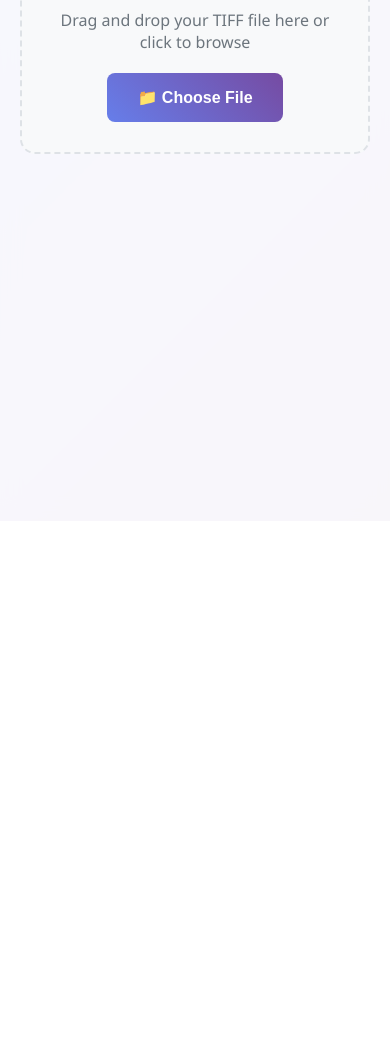
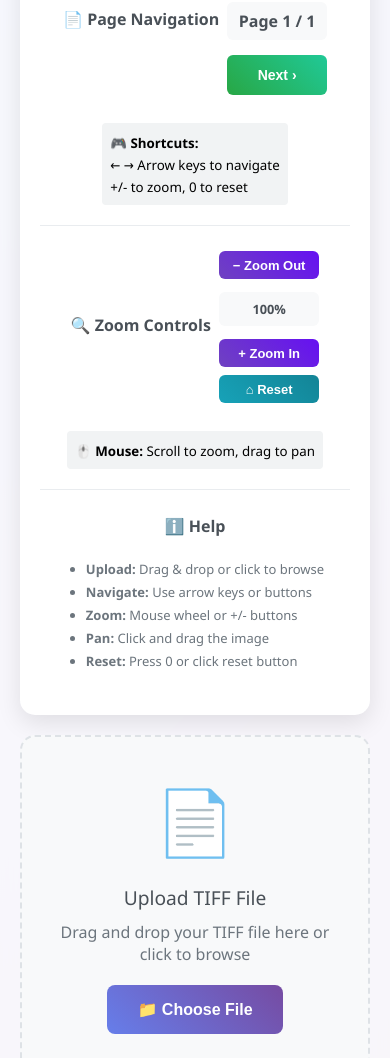
Before and after one commit to GeomageLtd/image2csv, a website: page public/tiff-viewer.html in a window 390 px wide. Shown: the part 323-1381 px from the top of the page. Before the commit the page ends 844 px from the top, so only its background shows below. Drawn offline with Linux system fonts and the light colour scheme.

Commit message:
tiff viewer change orientation vertical to horizontal

```diff
--- a/public/css/tiff-viewer.css
+++ b/public/css/tiff-viewer.css
@@ -1,6 +1,6 @@
 /* ================================
-   TIFF VIEWER STYLES
-   Dedicated styling for the TIFF viewer page
+   TIFF VIEWER STYLES - DESKTOP OPTIMIZED
+   Two-column layout for desktop monitors
    ================================ */
 
 body {
@@ -60,18 +60,43 @@ body {
     transform: translateY(-2px);
 }
 
+/* Two-Column Layout */
+.main-content {
+    display: flex;
+    gap: 20px;
+    height: calc(100vh - 140px); /* Adjust for header height */
+}
+
+.image-panel {
+    flex: 1;
+    display: flex;
+    flex-direction: column;
+    min-width: 0; /* Allows flex item to shrink */
+}
+
+.control-panel {
+    width: 320px;
+    background: white;
+    border-radius: 15px;
+    padding: 20px;
+    box-shadow: 0 8px 25px rgba(0, 0, 0, 0.1);
+    overflow-y: auto;
+    max-height: 100%;
+}
+
 .viewer-section {
-    margin-bottom: 30px;
+    flex: 1;
+    display: flex;
+    flex-direction: column;
 }
 
 .image-container {
     background: #f8f9fa;
     border-radius: 10px;
     padding: 20px;
-    margin-bottom: 20px;
     text-align: center;
-    overflow: auto; /* Ensures scrolling works in all directions */
-    height: 70vh;
+    overflow: auto;
+    flex: 1;
     border: 2px solid #e9ecef;
     position: relative;
     cursor: grab;
@@ -114,43 +139,60 @@ body {
     cursor: grabbing;
 }
 
-.viewer-controls {
+/* Control Panel Styles */
+.control-section {
+    margin-bottom: 25px;
+    padding-bottom: 20px;
+    border-bottom: 1px solid #e9ecef;
+}
+
+.control-section:last-child {
+    border-bottom: none;
+    margin-bottom: 0;
+}
+
+.control-title {
+    color: #495057;
+    font-size: 16px;
+    margin: 0 0 15px 0;
+    font-weight: 600;
     display: flex;
-    justify-content: space-between;
     align-items: center;
-    padding: 15px 20px;
-    background: white;
-    border-radius: 10px;
-    box-shadow: 0 2px 10px rgba(0, 0, 0, 0.1);
-    margin-bottom: 20px;
+    gap: 8px;
 }
 
 .file-info {
     font-weight: 600;
     color: #495057;
+    background: #f8f9fa;
+    padding: 10px;
+    border-radius: 6px;
+    word-break: break-all;
+    font-size: 13px;
 }
 
 .page-controls {
     display: flex;
-    align-items: center;
-    gap: 15px;
+    flex-direction: column;
+    gap: 10px;
+    margin-bottom: 10px;
 }
 
 .page-nav-btn {
     background: linear-gradient(45deg, #28a745, #20c997);
     color: white;
     border: none;
-    padding: 10px 15px;
+    padding: 12px 16px;
     border-radius: 6px;
     font-size: 14px;
     font-weight: 600;
     cursor: pointer;
     transition: all 0.3s ease;
-    min-width: 40px;
+    width: 100%;
 }
 
 .page-nav-btn:hover:not(:disabled) {
-    transform: translateY(-2px);
+    transform: translateY(-1px);
     box-shadow: 0 4px 15px rgba(40, 167, 69, 0.3);
 }
 
@@ -163,27 +205,38 @@ body {
 .page-info {
     font-weight: 600;
     color: #495057;
-    min-width: 120px;
     text-align: center;
+    padding: 8px;
+    background: #f8f9fa;
+    border-radius: 6px;
+    margin: 5px 0;
+}
+
+.keyboard-shortcuts {
+    background: #f1f3f4;
+    padding: 8px;
+    border-radius: 4px;
+    margin-top: 10px;
 }
 
 .zoom-controls {
     display: flex;
-    align-items: center;
-    gap: 10px;
+    flex-direction: column;
+    gap: 8px;
+    margin-bottom: 10px;
 }
 
 .zoom-btn {
     background: linear-gradient(45deg, #6f42c1, #6610f2);
     color: white;
     border: none;
-    padding: 8px 12px;
+    padding: 10px 14px;
     border-radius: 6px;
-    font-size: 14px;
+    font-size: 13px;
     font-weight: 600;
     cursor: pointer;
     transition: all 0.3s ease;
-    min-width: 35px;
+    width: 100%;
 }
 
 .zoom-btn:hover {
@@ -191,20 +244,50 @@ body {
     box-shadow: 0 3px 10px rgba(111, 66, 193, 0.3);
 }
 
+.zoom-btn.reset {
+    background: linear-gradient(45deg, #17a2b8, #138496);
+}
+
 .zoom-level {
     font-weight: 600;
     color: #495057;
-    min-width: 60px;
     text-align: center;
+    padding: 8px;
+    background: #f8f9fa;
+    border-radius: 6px;
+    margin: 5px 0;
+}
+
+.zoom-info {
+    background: #f1f3f4;
+    padding: 8px;
+    border-radius: 4px;
+    margin-top: 10px;
+}
+
+.help-content ul {
+    margin: 0;
+    padding-left: 20px;
+    color: #6c757d;
+    font-size: 13px;
+}
+
+.help-content li {
+    margin-bottom: 5px;
 }
 
 .upload-area {
     background: #f8f9fa;
     border: 2px dashed #dee2e6;
     border-radius: 15px;
-    padding: 30px;
+    padding: 40px 30px;
     text-align: center;
     transition: all 0.3s ease;
+    flex: 1;
+    display: flex;
+    flex-direction: column;
+    justify-content: center;
+    align-items: center;
 }
 
 .upload-area.dragover {
@@ -291,8 +374,8 @@ body {
 
 /* Caching Status Styles */
 .caching-status {
-    margin: 10px 0;
-    padding: 8px 12px;
+    margin: 15px 0 0 0;
+    padding: 12px;
     background: #f8f9fa;
     border: 1px solid #e9ecef;
     border-radius: 6px;
@@ -305,7 +388,7 @@ body {
     background-color: #e9ecef;
     border-radius: 4px;
     overflow: hidden;
-    margin-bottom: 5px;
+    margin-bottom: 8px;
 }
 
 .caching-progress-fill {
@@ -321,3 +404,26 @@ body {
     font-weight: 500;
     text-align: center;
 }
+
+/* Responsive Design */
+@media (max-width: 1200px) {
+    .control-panel {
+        width: 280px;
+    }
+}
+
+@media (max-width: 768px) {
+    .main-content {
+        flex-direction: column;
+        height: auto;
+    }
+
+    .control-panel {
+        width: 100%;
+        order: -1; /* Put controls on top for mobile */
+    }
+
+    .image-panel {
+        height: 60vh;
+    }
+}
--- a/public/tiff-viewer.html
+++ b/public/tiff-viewer.html
@@ -19,6 +19,10 @@
             </a>
         </div>
 
+        <!-- Main Content - Two Column Layout -->
+        <div class="main-content">
+            <!-- Left Panel - Image Viewer -->
+            <div class="image-panel">
                 <!-- Image Viewer Section -->
                 <div class="viewer-section" id="viewerSection" style="display: none;">
                     <!-- Image Container -->
@@ -30,34 +34,6 @@
                         <img id="tiffImage" class="tiff-image" style="display: none;" alt="TIFF Page">
                         <div class="error-message" id="errorMessage" style="display: none;">
                             Failed to load TIFF file. Please try another file.
-                </div>
-            </div>
-
-            <!-- Controls -->
-            <div class="viewer-controls">
-                <div class="file-info" id="fileInfo">
-                    No file loaded
-                </div>
-
-                <!-- Caching Status -->
-                <div class="caching-status" id="cachingStatus" style="display: none;">
-                    <div class="caching-progress-bar">
-                        <div class="caching-progress-fill" id="cachingProgressFill"></div>
-                    </div>
-                    <div class="caching-text" id="cachingText">Caching pages...</div>
-                </div>
-
-                <div class="page-controls">
-                    <button class="page-nav-btn" id="prevBtn" onclick="previousPage()">‹</button>
-                    <div class="page-info" id="pageInfo">Page 1 / 1</div>
-                    <button class="page-nav-btn" id="nextBtn" onclick="nextPage()">›</button>
-                </div>
-                <div class="zoom-controls">
-                    <button class="zoom-btn" onclick="zoomOut()">−</button>
-                    <div class="zoom-level" id="zoomLevel">100%</div>
-                    <button class="zoom-btn" onclick="zoomIn()">+</button>
-                    <button class="zoom-btn" onclick="resetZoom()">⌂</button>
-                    <small style="margin-left: 15px; color: #6c757d;">🖱️ Scroll to zoom</small>
                         </div>
                     </div>
                 </div>
@@ -76,6 +52,72 @@
                 </div>
             </div>
 
+            <!-- Right Panel - Controls -->
+            <div class="control-panel">
+                <div class="control-section">
+                    <h3 class="control-title">📁 File Info</h3>
+                    <div class="file-info" id="fileInfo">
+                        No file loaded
+                    </div>
+
+                    <!-- Caching Status -->
+                    <div class="caching-status" id="cachingStatus" style="display: none;">
+                        <div class="caching-progress-bar">
+                            <div class="caching-progress-fill" id="cachingProgressFill"></div>
+                        </div>
+                        <div class="caching-text" id="cachingText">Caching pages...</div>
+                    </div>
+                </div>
+
+                <div class="control-section">
+                    <h3 class="control-title">📄 Page Navigation</h3>
+                    <div class="page-controls">
+                        <button class="page-nav-btn" id="prevBtn" onclick="previousPage()">
+                            ‹ Previous
+                        </button>
+                        <div class="page-info" id="pageInfo">Page 1 / 1</div>
+                        <button class="page-nav-btn" id="nextBtn" onclick="nextPage()">
+                            Next ›
+                        </button>
+                    </div>
+                    <div class="keyboard-shortcuts">
+                        <small>
+                            🎮 <strong>Shortcuts:</strong><br>
+                            ← → Arrow keys to navigate<br>
+                            +/- to zoom, 0 to reset
+                        </small>
+                    </div>
+                </div>
+
+                <div class="control-section">
+                    <h3 class="control-title">🔍 Zoom Controls</h3>
+                    <div class="zoom-controls">
+                        <button class="zoom-btn" onclick="zoomOut()">− Zoom Out</button>
+                        <div class="zoom-level" id="zoomLevel">100%</div>
+                        <button class="zoom-btn" onclick="zoomIn()">+ Zoom In</button>
+                        <button class="zoom-btn reset" onclick="resetZoom()">⌂ Reset</button>
+                    </div>
+                    <div class="zoom-info">
+                        <small>🖱️ <strong>Mouse:</strong> Scroll to zoom, drag to pan</small>
+                    </div>
+                </div>
+
+                <div class="control-section">
+                    <h3 class="control-title">ℹ️ Help</h3>
+                    <div class="help-content">
+                        <ul>
+                            <li><strong>Upload:</strong> Drag & drop or click to browse</li>
+                            <li><strong>Navigate:</strong> Use arrow keys or buttons</li>
+                            <li><strong>Zoom:</strong> Mouse wheel or +/- buttons</li>
+                            <li><strong>Pan:</strong> Click and drag the image</li>
+                            <li><strong>Reset:</strong> Press 0 or click reset button</li>
+                        </ul>
+                    </div>
+                </div>
+            </div>
+        </div>
+    </div>
+
     <!-- Load TIFF Viewer JavaScript -->
     <script src="js/tiff-viewer.js"></script>
 </body>
```
Lines whose indentation alone changed are shown as unchanged.
